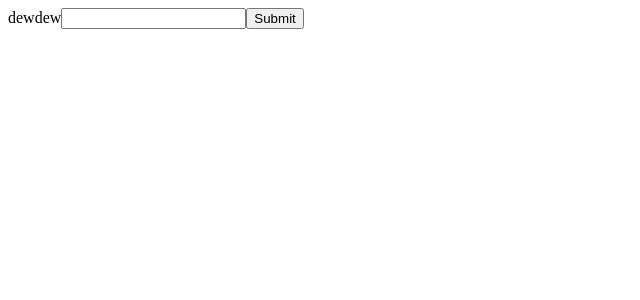
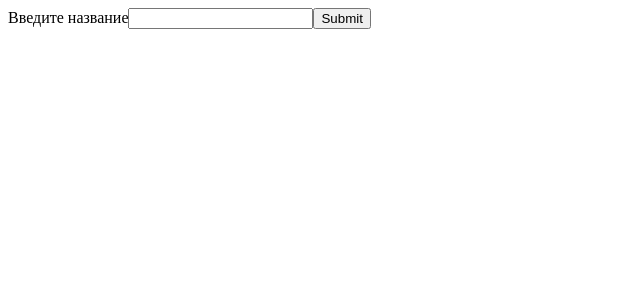
Before and after one commit to StereoFlo/movie-front, an Angular app: page / in a window 1280 px wide. Shown: the top 300 px of the page, without its empty margins (0-640 px from the left). Built offline with nearby package versions, Linux system fonts and the light colour scheme.

Commit message:
prod build

```diff
--- a/public/main-es2015.js
+++ b/public/main-es2015.js
@@ -52,7 +52,7 @@ module.exports = "<p><img src=\"https://image.tmdb.org/t/p/w300_and_h450_bestv2/
 /*! no static exports found */
 /***/ (function(module, exports) {
 
-module.exports = "<form [formGroup]=\"searchForm\" (ngSubmit)=\"onSubmit()\">\n  <label for=\"query\">dewdew</label>\n  <input id=\"query\" name=\"query\" formControlName=\"query\">\n  <button>Submit</button>\n</form>\n<div *ngIf=\"countResults\">\n    <div *ngFor=\"let result of results\">\n      <p>\n        <a [routerLink]=\"['movie/' + result.id]\">{{ result.title }}</a>\n      </p>\n      <p>\n        <img alt=\"{{ result.title }}\" src=\"https://image.tmdb.org/t/p/w185_and_h278_bestv2/{{ result.poster_path }}\">\n      </p>\n      <p>\n        {{ result.overview }}\n      </p>\n    </div>\n</div>\n"
+module.exports = "<form [formGroup]=\"searchForm\" (ngSubmit)=\"onSubmit()\">\n  <label for=\"query\">Введите название</label>\n  <input id=\"query\" name=\"query\" formControlName=\"query\">\n  <button>Submit</button>\n</form>\n<div *ngIf=\"countResults\">\n    <div *ngFor=\"let result of results\">\n      <p>\n        <a [routerLink]=\"['movie/' + result.id]\">{{ result.title }}</a>\n      </p>\n      <p>\n        <img alt=\"{{ result.title }}\" src=\"https://image.tmdb.org/t/p/w185_and_h278_bestv2/{{ result.poster_path }}\">\n      </p>\n      <p>\n        {{ result.overview }}\n      </p>\n    </div>\n</div>\n"
 
 /***/ }),
 
--- a/public/main-es5.js
+++ b/public/main-es5.js
@@ -52,7 +52,7 @@ module.exports = "<p><img src=\"https://image.tmdb.org/t/p/w300_and_h450_bestv2/
 /*! no static exports found */
 /***/ (function(module, exports) {
 
-module.exports = "<form [formGroup]=\"searchForm\" (ngSubmit)=\"onSubmit()\">\n  <label for=\"query\">dewdew</label>\n  <input id=\"query\" name=\"query\" formControlName=\"query\">\n  <button>Submit</button>\n</form>\n<div *ngIf=\"countResults\">\n    <div *ngFor=\"let result of results\">\n      <p>\n        <a [routerLink]=\"['movie/' + result.id]\">{{ result.title }}</a>\n      </p>\n      <p>\n        <img alt=\"{{ result.title }}\" src=\"https://image.tmdb.org/t/p/w185_and_h278_bestv2/{{ result.poster_path }}\">\n      </p>\n      <p>\n        {{ result.overview }}\n      </p>\n    </div>\n</div>\n"
+module.exports = "<form [formGroup]=\"searchForm\" (ngSubmit)=\"onSubmit()\">\n  <label for=\"query\">Введите название</label>\n  <input id=\"query\" name=\"query\" formControlName=\"query\">\n  <button>Submit</button>\n</form>\n<div *ngIf=\"countResults\">\n    <div *ngFor=\"let result of results\">\n      <p>\n        <a [routerLink]=\"['movie/' + result.id]\">{{ result.title }}</a>\n      </p>\n      <p>\n        <img alt=\"{{ result.title }}\" src=\"https://image.tmdb.org/t/p/w185_and_h278_bestv2/{{ result.poster_path }}\">\n      </p>\n      <p>\n        {{ result.overview }}\n      </p>\n    </div>\n</div>\n"
 
 /***/ }),
 
--- a/src/app/components/search-form/search-form.component.html
+++ b/src/app/components/search-form/search-form.component.html
@@ -1,5 +1,5 @@
 <form [formGroup]="searchForm" (ngSubmit)="onSubmit()">
-  <label for="query">dewdew</label>
+  <label for="query">Введите название</label>
   <input id="query" name="query" formControlName="query">
   <button>Submit</button>
 </form>
```
Also changed, not shown: 2 other files (tests, documents, lock files or other folders).
